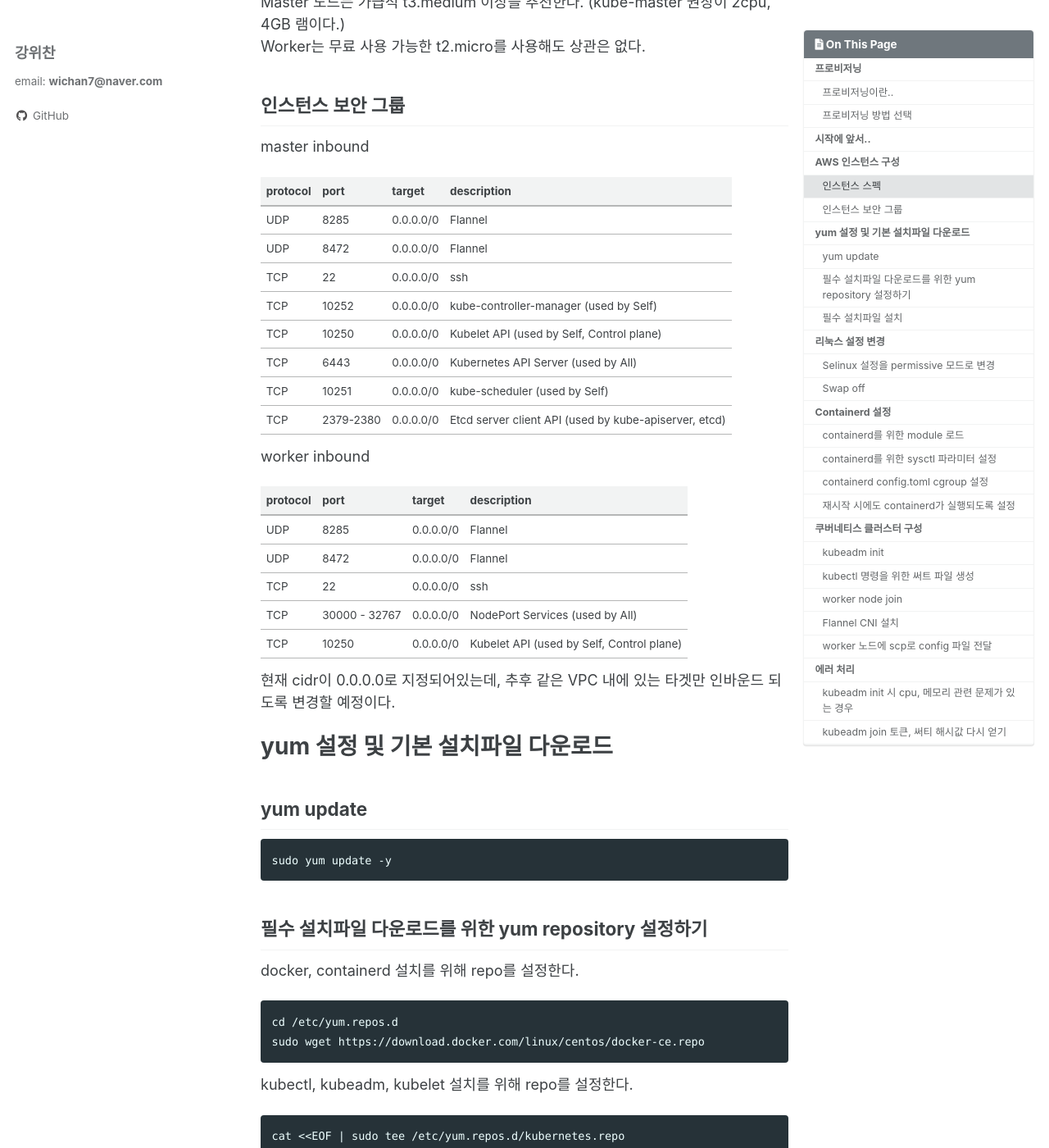
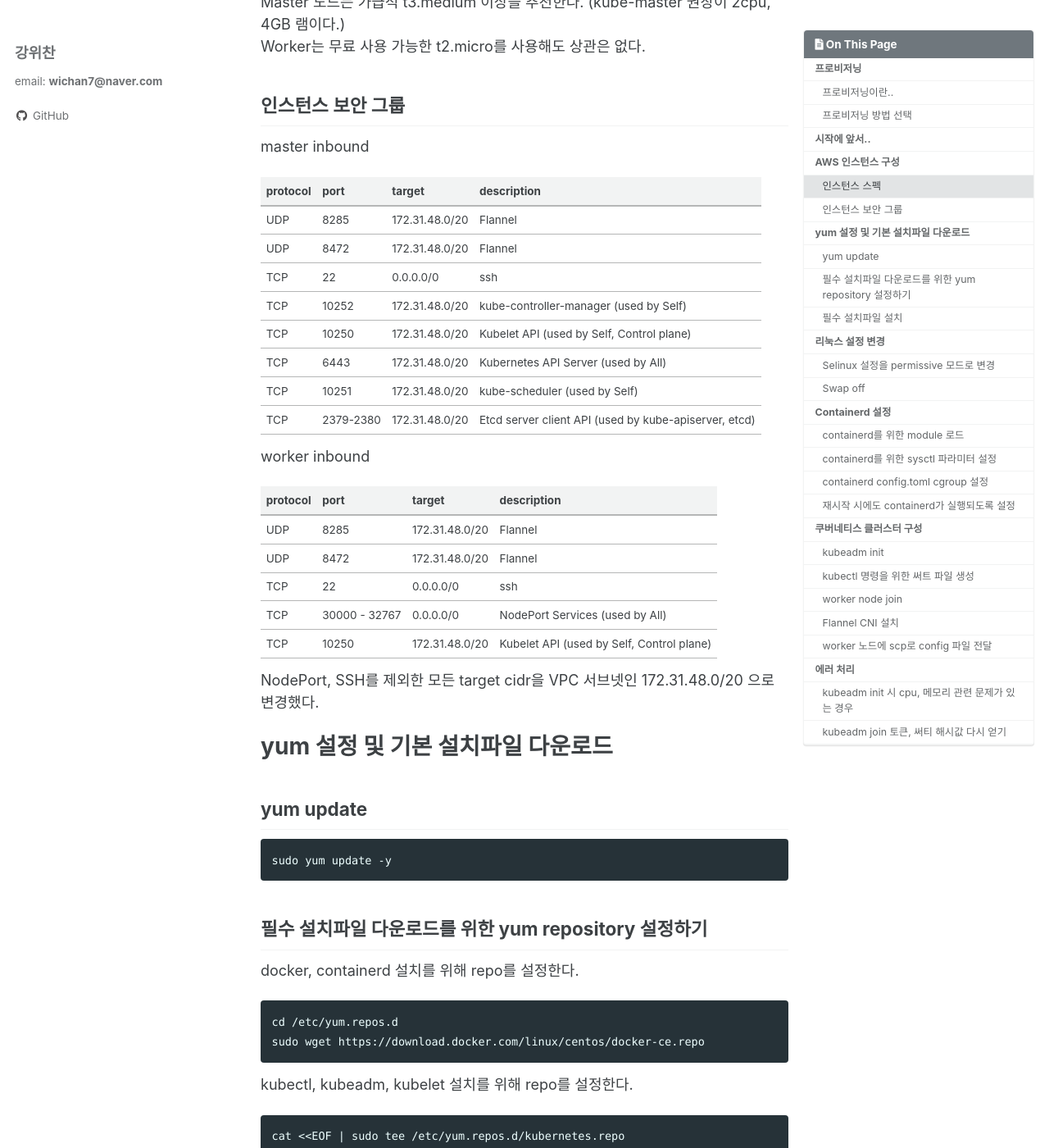
Before and after one commit to wichan7/wichan7.github.io, a Jekyll site: the page built from _posts/2023-04-21-k8s-2.md, in a window 1280 px wide and 1400 px high, scrolled down 1216 px. Shown: the whole window at 82% size. Built offline with Jekyll 4.4.1, drawn with Linux system fonts in a browser that asks for light colours; cached includes are drawn as plain includes; comment, search, counter and statistics services are not loaded.

Commit message:
modified:   _posts/2023-04-21-k8s-2.md

```diff
--- a/_posts/2023-04-21-k8s-2.md
+++ b/_posts/2023-04-21-k8s-2.md
@@ -42,26 +42,26 @@ master inbound
 
 |protocol|port|target|description|
 |---|---|---|---|
-|UDP|8285|0.0.0.0/0|Flannel|
-|UDP|8472|0.0.0.0/0|Flannel|
+|UDP|8285|172.31.48.0/20|Flannel|
+|UDP|8472|172.31.48.0/20|Flannel|
 |TCP|22|0.0.0.0/0|ssh|
-|TCP|10252|0.0.0.0/0|kube-controller-manager (used by Self)|
-|TCP|10250|0.0.0.0/0|Kubelet API (used by Self, Control plane)|
-|TCP|6443|0.0.0.0/0|Kubernetes API Server (used by All)|
-|TCP|10251|0.0.0.0/0|kube-scheduler (used by Self)|
-|TCP|2379-2380|0.0.0.0/0|Etcd server client API (used by kube-apiserver, etcd)|
+|TCP|10252|172.31.48.0/20|kube-controller-manager (used by Self)|
+|TCP|10250|172.31.48.0/20|Kubelet API (used by Self, Control plane)|
+|TCP|6443|172.31.48.0/20|Kubernetes API Server (used by All)|
+|TCP|10251|172.31.48.0/20|kube-scheduler (used by Self)|
+|TCP|2379-2380|172.31.48.0/20|Etcd server client API (used by kube-apiserver, etcd)|
 
 worker inbound
 
 |protocol|port|target|description|
 |---|---|---|---|
-|UDP|8285|0.0.0.0/0|Flannel|
-|UDP|8472|0.0.0.0/0|Flannel|
+|UDP|8285|172.31.48.0/20|Flannel|
+|UDP|8472|172.31.48.0/20|Flannel|
 |TCP|22|0.0.0.0/0|ssh|
 |TCP|30000 - 32767|0.0.0.0/0|NodePort Services (used by All)|
-|TCP|10250|0.0.0.0/0|Kubelet API (used by Self, Control plane)|
+|TCP|10250|172.31.48.0/20|Kubelet API (used by Self, Control plane)|
 
-현재 cidr이 0.0.0.0로 지정되어있는데, 추후 같은 VPC 내에 있는 타겟만 인바운드 되도록 변경할 예정이다.
+NodePort, SSH를 제외한 모든 target cidr을 VPC 서브넷인 172.31.48.0/20 으로 변경했다.
 
 # yum 설정 및 기본 설치파일 다운로드
 ## yum update
```
